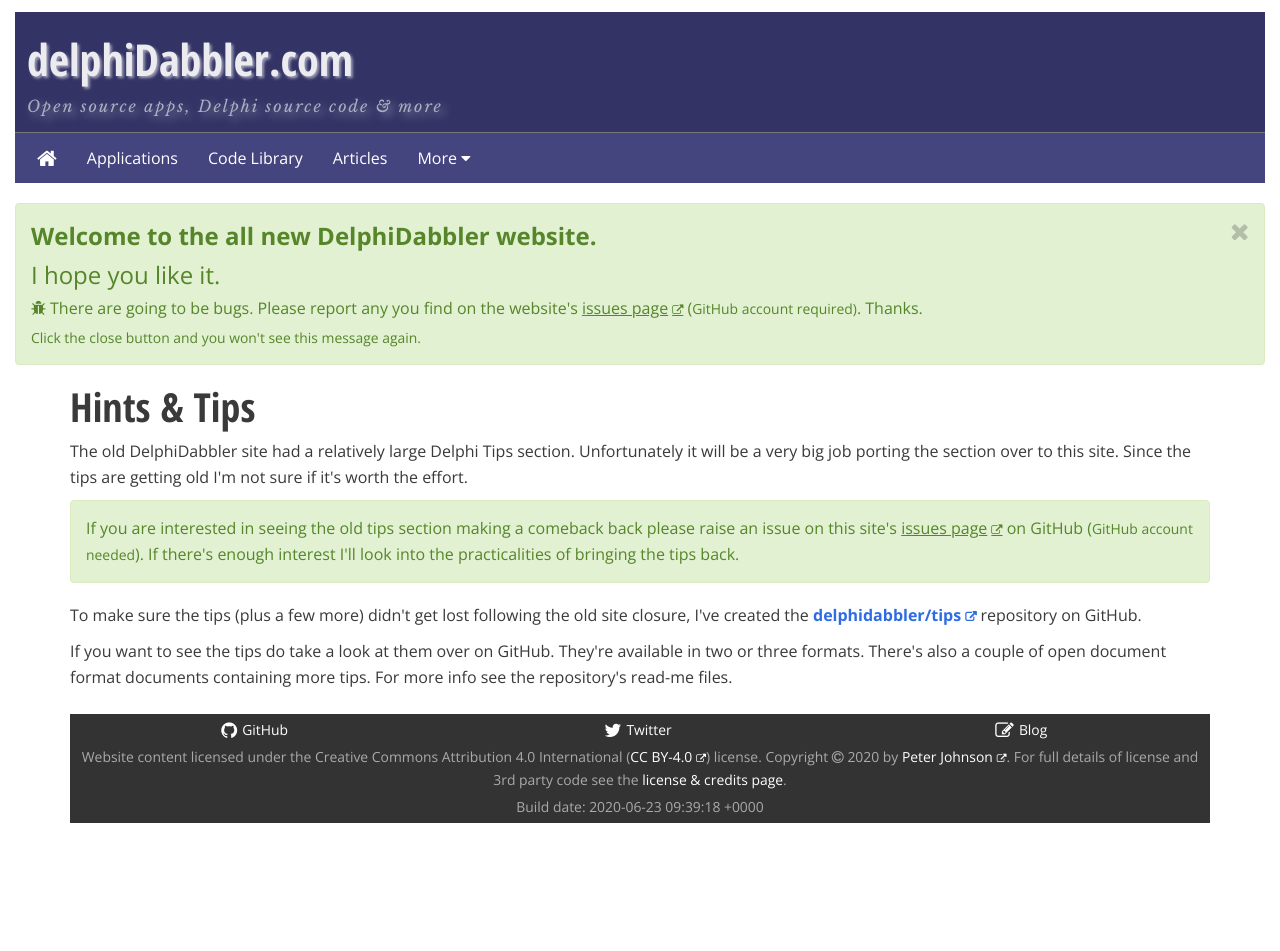
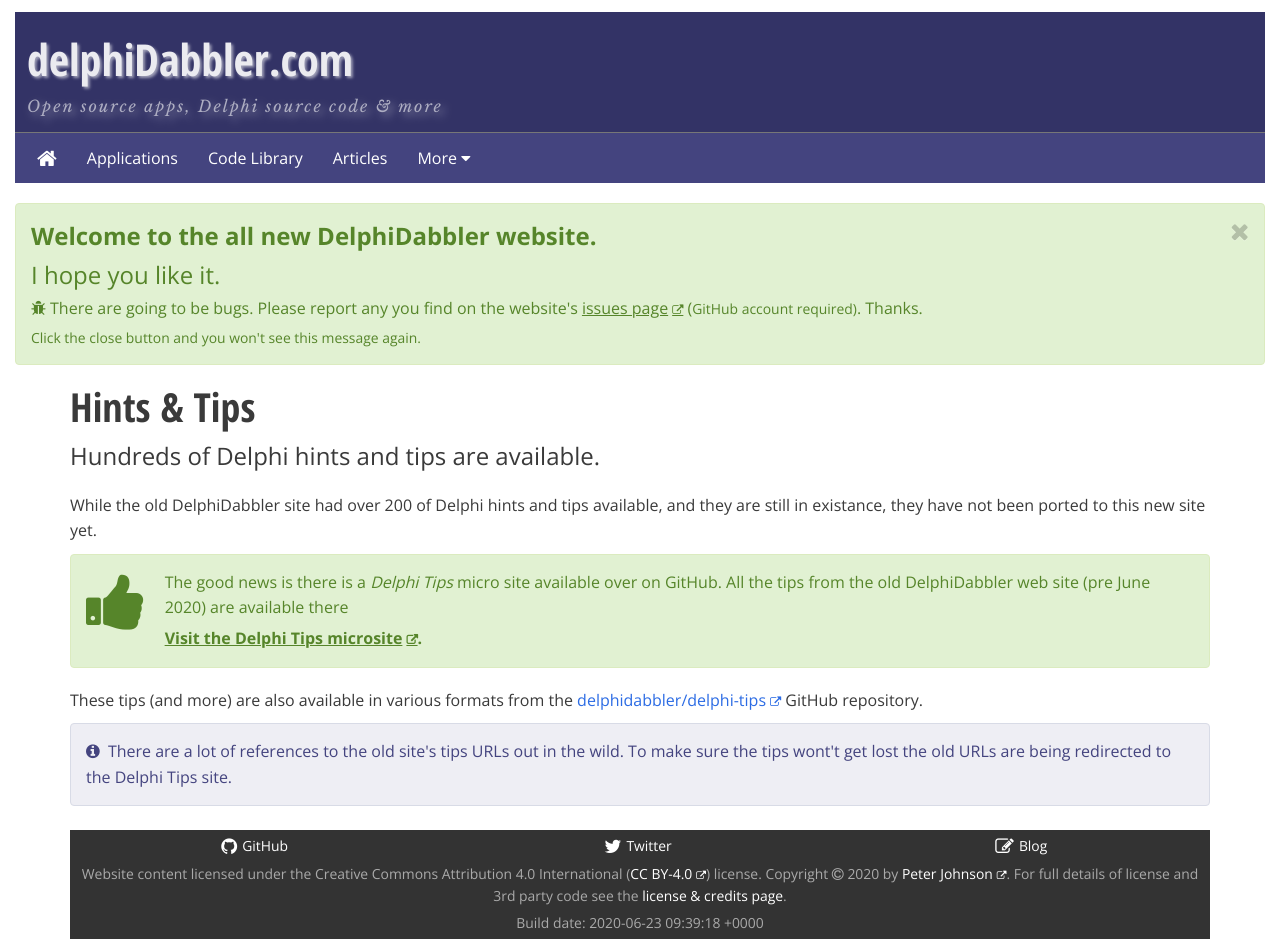
Before and after one commit to delphidabbler/delphidabbler.github.io, a Jekyll site: the page built from tips.html, in a window 1280 px wide. Built offline with Jekyll 4.4.1, drawn with Linux system fonts in a browser that asks for light colours; nearby versions of some CDN libraries; comment, search, counter and statistics services are not loaded; before the commit the page ends 900 px from its top, so only the background shows below that.

Commit message:
Modify tips page re new Delphi Tips microsite - add links

```diff
--- a/tips.html
+++ b/tips.html
@@ -4,18 +4,25 @@
 
 <h1 roll="heading">{{page.title | escape}}</h1>
 
-<p>
-  The old DelphiDabbler site had a relatively large Delphi Tips section. Unfortunately it will be a very big job porting the section over to this site. Since the tips are getting old I'm not sure if it's worth the effort.
+<p class="lead">
+  Hundreds of Delphi hints and tips are available.
 </p>
 
-<p class="alert alert-success">
-  If you are interested in seeing the old tips section making a comeback back please raise an issue on this site's <a href="https://github.com/delphidabbler/delphidabbler.github.io/issues">issues page</a> on GitHub (<small>GitHub account needed</small>). If there's enough interest I'll look into the practicalities of bringing the tips back.
+<p>While the old DelphiDabbler site had over 200 of Delphi hints and tips available, and they are still in existance, they have not been ported to this new site yet.
 </p>
 
-<p>
-  To make sure the tips (plus a few more) didn't get lost following the old site closure, I've created the <a href="https://github.com/delphidabbler/delphi-tips" aria-label="DelphiDabbler tips GitHub repo" class="strong">delphidabbler/tips</a> <span aria-hidden="true">repository on GitHub</span>.
+<div class="alert alert-success">
+  <i class="fa fa-thumbs-up fa-pull-left fa-4x"></i>
+  <p>The good news is there is a <em>Delphi Tips</em> micro site available over on GitHub. All the tips from the old DelphiDabbler web site (pre June 2020) are available there</p>
+  <p class="strong"><a href="https://delphidabbler.github.io/delphi-tips/">Visit the Delphi Tips microsite</a>.</p>
+</div>
+
+<aside>
+  <p>
+    These tips (and more) are also available in various formats from the <a href="https://github.com/delphidabbler/delphi-tips">delphidabbler/delphi-tips</a> GitHub repository.
+  </p>
+</aside>
+
+<p class="alert alert-info glyph">
+  There are a lot of references to the old site's tips URLs out in the wild. To make sure the tips wont't get lost the old URLs are being redirected to the Delphi Tips site.
 </p>
-
-<p>
-  If you want to see the tips do take a look at them over on GitHub. They're available in two or three formats. There's also a couple of open document format documents containing more tips. For more info see the repository's read-me files.
-</p>
```
